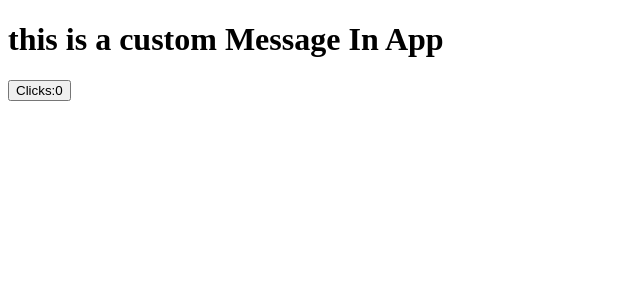
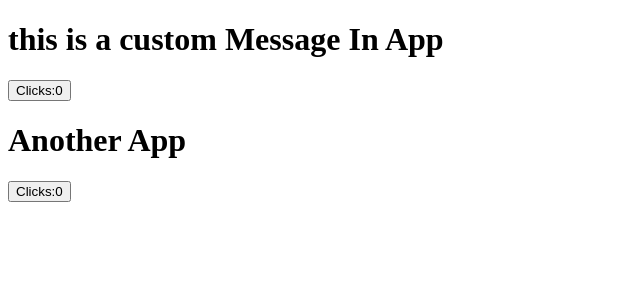
Before and after one commit to Aoshisen/svelte_learn, a Svelte app: page / in a window 1280 px wide. Shown: the top 300 px of the page, without its empty margins (0-640 px from the left). Built offline with nearby package versions, Linux system fonts and the light colour scheme.

Commit message:
feat: 两个app 测试

```diff
--- a/src/components/Counter/index.svelte
+++ b/src/components/Counter/index.svelte
@@ -1,7 +1,5 @@
 <script lang="ts">
   import { count } from "@store";
-  console.log(count);
-
   const handleClick = count.increment;
 </script>
 
--- a/src/main.ts
+++ b/src/main.ts
@@ -1,10 +1,15 @@
 import App from "./App.svelte";
 
-const app = new App({
+export const app = new App({
   target: document.getElementById("app") as HTMLDivElement,
-  props:{
-    message:"this is a custom Message In App"
-  }
+  props: {
+    message: "this is a custom Message In App",
+  },
 });
 
-export default app;
+export const otherApp = new App({
+  target: document.getElementById("anotherApp") as HTMLDivElement,
+  props: {
+    message: "Another App",
+  },
+});
```
